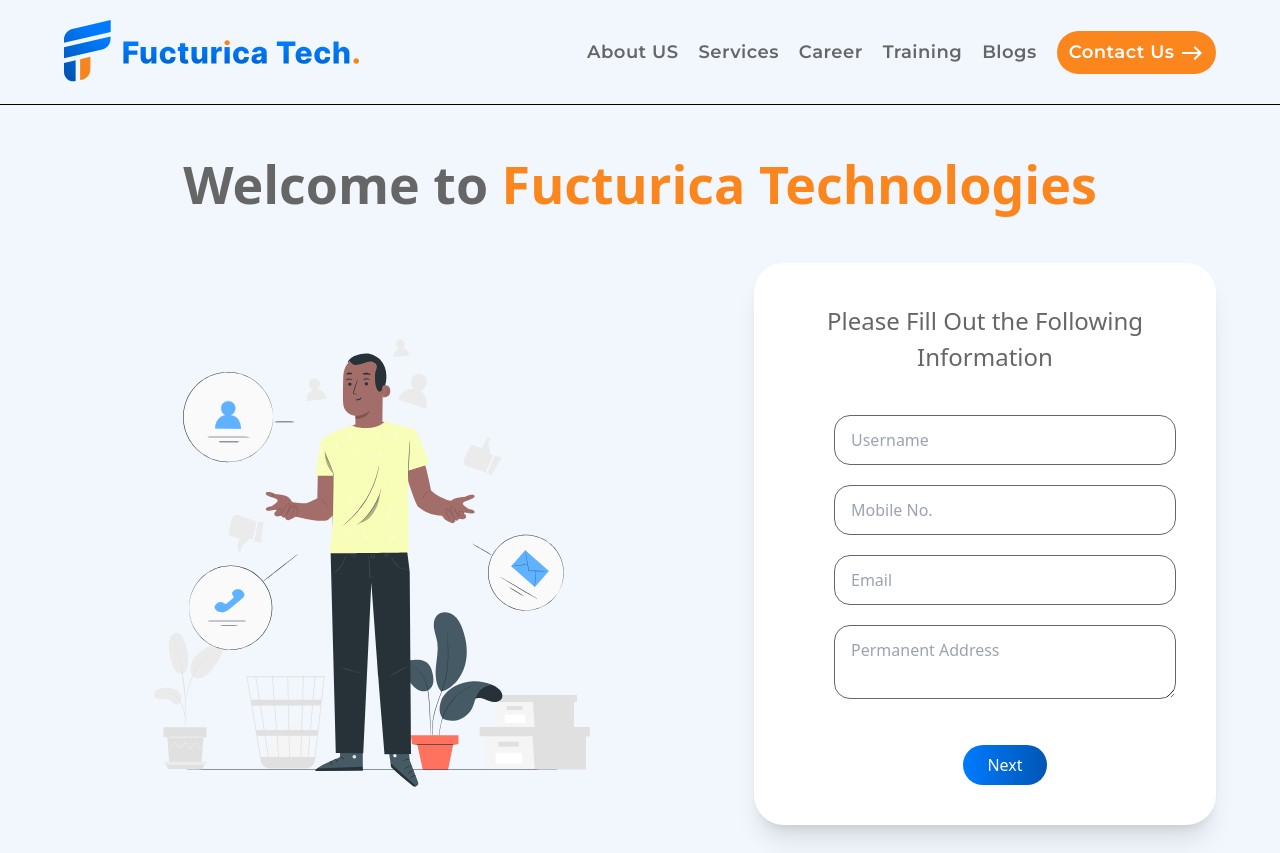
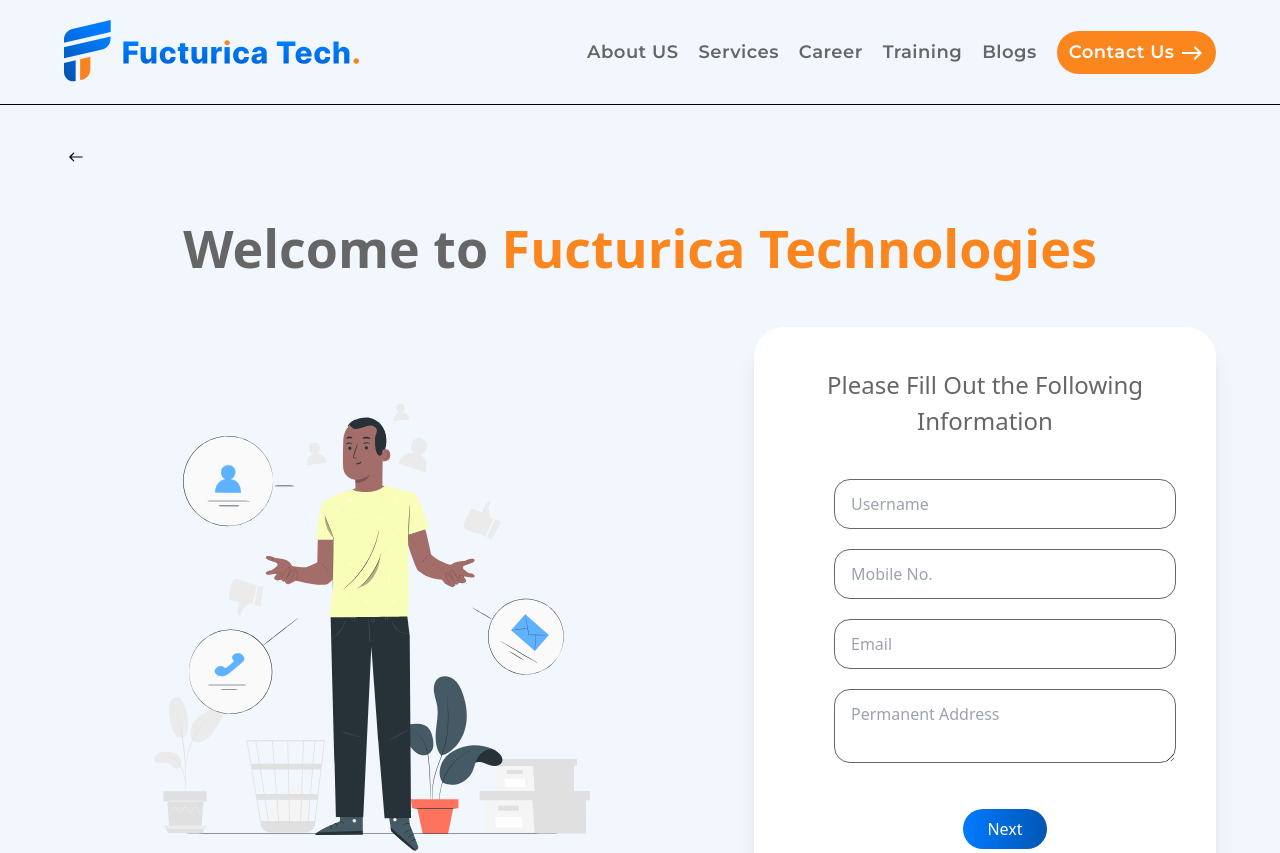
Before and after one commit to techaman77/fucturicatechnologiesWebsite, a React (Create React App) app: page /self-declaration in a window 1280 px wide. Shown: the top 853 px of the page. Built offline with nearby package versions, Linux system fonts and the light colour scheme; sample sign-in values are in the browser's storage.

Commit message:
add back button selfdeclaration page

```diff
--- a/src/components/employeepage/SelfDeclaration.js
+++ b/src/components/employeepage/SelfDeclaration.js
@@ -3,7 +3,9 @@
 import html2canvas from "html2canvas";
 import img from "./assets/pd.svg";
 import { useNavigate } from "react-router-dom";
-import { useSelector } from "react-redux";
+import { useDispatch, useSelector } from "react-redux";
+import { IoIosArrowRoundBack } from "react-icons/io";
+import { logout } from "../../store/auth";
 
 const SelfDeclaration = () => {
   const [isSubmitting, setIsSubmitting] = useState(false);
@@ -18,6 +20,8 @@
   });
   const navigate = useNavigate();
 
+  const token = localStorage.getItem("token");
+  const dispatch = useDispatch();
   const [error, setError] = useState("");
 
   const handleChange = (e) => {
@@ -69,9 +73,34 @@
     }
   };
 
+  const handleBackClick = async () => {
+    try {
+      await axios.post(
+        `${process.env.REACT_APP_API_URL}/logout`,
+        { userId },
+        {
+          headers: {
+            "Content-Type": "application/json",
+            Authorization: `Bearer ${token}`,
+          },
+        }
+      );
+      localStorage.removeItem("token");
+      dispatch(logout());
+      navigate("/login");
+    } catch (error) {
+      console.error("Logout failed:", error);
+    }
+  };
+
   return (
     <div className="w-full flex justify-center py-10">
       <div className="w-[90%] flex flex-col gap-10">
+        <div className="flex">
+          <button onClick={handleBackClick} className=" flex items-center">
+            <IoIosArrowRoundBack className="text-2xl" />
+          </button>
+        </div>
         <div>
           <h2 className="text-[#666666] text-center text-[52px] max-xl:text-[35px] max-lg:text-[28px] max-sm:text-[24px] font-semibold">
             Welcome to{" "}
```
